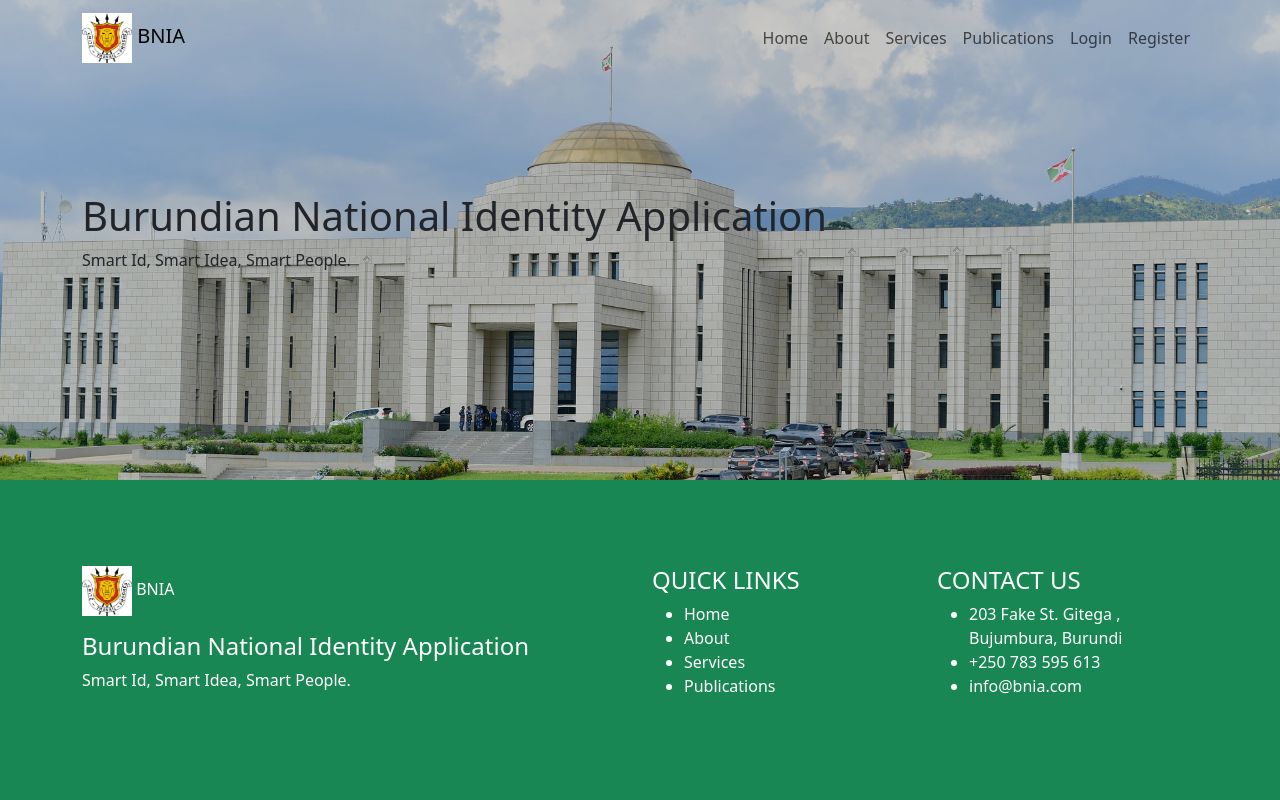
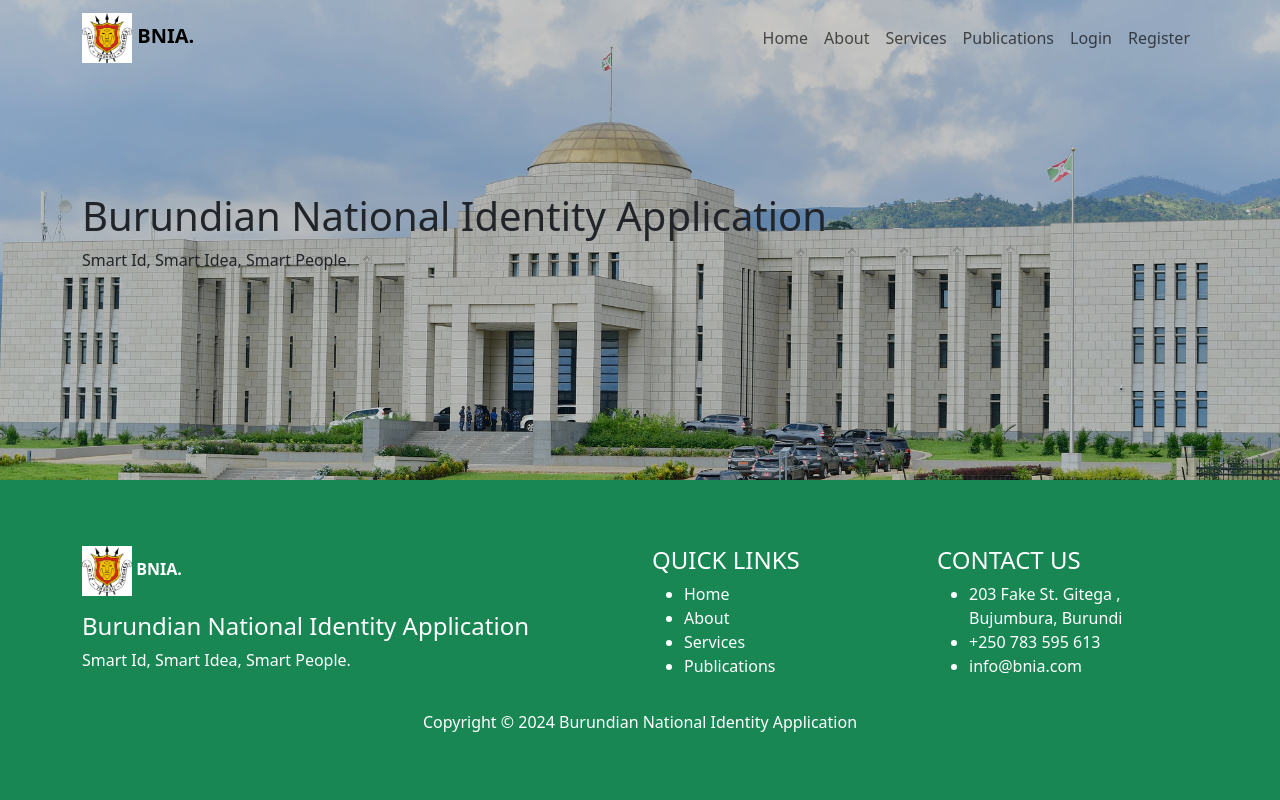
Before and after one commit to RUKIMIRANA/bnias, a Django app: page / in a window 1280 px wide. Run offline with Django 5.2, Linux system fonts and the light colour scheme; some libraries are stand-ins or nearby versions.

Commit message:
bold logo

```diff
--- a/templates/home.html
+++ b/templates/home.html
@@ -9,14 +9,14 @@
   <div class="container">
     <div class="row text-white">
       <div class="col-md-6">
-        <p>
+        <p class="fw-bold">
           <img
             src="{% static 'img/seal.jpg' %}"
             loading="lazy"
             height="50"
             width="50"
           />
-          BNIA
+          BNIA.
         </p>
         <h4>Burundian National Identity Application</h4>
         <p>Smart Id, Smart Idea, Smart People.</p>
@@ -54,6 +54,9 @@
           </li>
         </ul>
       </div>
+      <div class="col-12 text-center mt-3">
+        Copyright &copy; 2024 Burundian National Identity Application
+      </div>
     </div>
   </div>
 </section>
--- a/templates/partials/navbar.html
+++ b/templates/partials/navbar.html
@@ -1,14 +1,14 @@
 {% load static %}
 <nav class="navbar fixed-top navbar-expand-lg">
   <div class="container">
-    <a class="navbar-brand" href="{% url 'home' %}">
+    <a class="navbar-brand fw-bold" href="{% url 'home' %}">
       <img
         src="{% static 'img/seal.jpg' %}"
         loading="lazy"
         height="50"
         width="50"
       />
-      BNIA
+      BNIA.
     </a>
     <button
       class="navbar-toggler"
```
